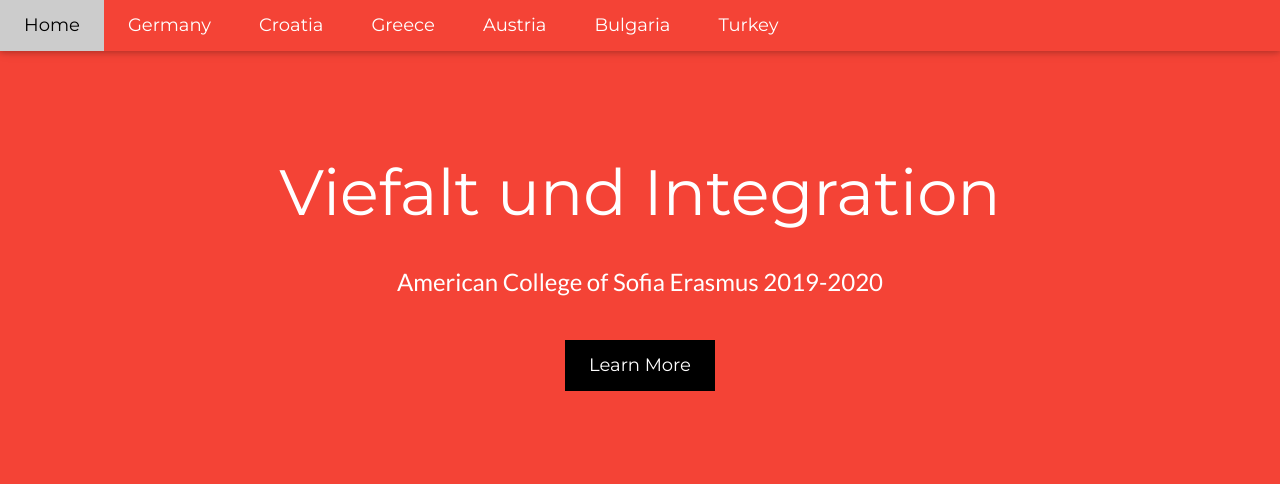
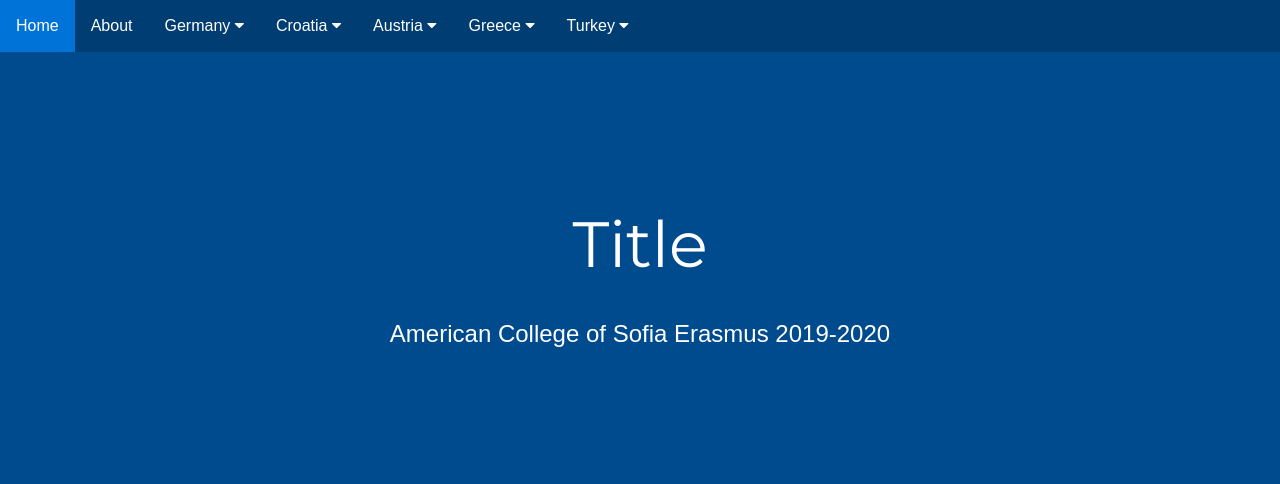
Before and after one commit to yoana19/ACS-Erasmus-Website, a PHP site: page / in a window 1280 px wide; the page is wider, and only the part inside the window is pictured. Shown: the top 484 px of that part. Run offline with PHP 8.4, Linux system fonts and the light colour scheme; grey boxes are pictures that could not be loaded.

Commit message:
major update

```diff
--- a/header.php
+++ b/header.php
@@ -17,25 +17,72 @@
   </head>
   <body>
 
-    <div class="w3-top">
-      <div class="w3-bar w3-red w3-card w3-left-align w3-large">
-        <a class="w3-bar-item w3-button w3-hide-medium w3-hide-large w3-right w3-padding-large w3-hover-white w3-large w3-red" href="javascript:void(0);" onclick="myFunction()" title="Toggle Navigation Menu"><i class="fa fa-bars"></i></a>
-        <a href="#" class="w3-bar-item w3-button w3-padding-large w3-white">Home</a>
-        <a href="#" class="w3-bar-item w3-button w3-hide-small w3-padding-large w3-hover-white">Germany</a>
-        <a href="#" class="w3-bar-item w3-button w3-hide-small w3-padding-large w3-hover-white">Croatia</a>
-        <a href="#" class="w3-bar-item w3-button w3-hide-small w3-padding-large w3-hover-white">Greece</a>
-        <a href="#" class="w3-bar-item w3-button w3-hide-small w3-padding-large w3-hover-white">Austria</a>
-        <a href="#" class="w3-bar-item w3-button w3-hide-small w3-padding-large w3-hover-white">Bulgaria</a>
-        <a href="#" class="w3-bar-item w3-button w3-hide-small w3-padding-large w3-hover-white">Turkey</a>
-      </div>
-
-      <!-- Navbar on small screens -->
-      <div id="navDemo" class="w3-bar-block w3-white w3-hide w3-hide-large w3-hide-medium w3-large">
-        <a href="#" class="w3-bar-item w3-button w3-padding-large">Germany</a>
-        <a href="#" class="w3-bar-item w3-button w3-padding-large">Croatia</a>
-        <a href="#" class="w3-bar-item w3-button w3-padding-large">Greece</a>
-        <a href="#" class="w3-bar-item w3-button w3-padding-large">Austria</a>
-        <a href="#" class="w3-bar-item w3-button w3-padding-large">Bulgaria</a>
-        <a href="#" class="w3-bar-item w3-button w3-padding-large">Turkey</a>
+    <div class="navbar w3-theme-d2">
+    <a href="index.php">Home</a>
+    <a href="about.php">About</a>
+    <div class="dropdown">
+      <button class="dropbtn">Germany
+        <i class="fa fa-caret-down"></i>
+      </button>
+      <div class="dropdown-content">
+        <a href="">Program</a>
+        <a href="#">Photos</a>
+        <a href="country-report.php?germany">Reports</a>
+        <a href="#">Profiles</a>
+        <a href="#">Extras</a>
       </div>
     </div>
+    <div class="dropdown">
+      <button class="dropbtn">Croatia
+        <i class="fa fa-caret-down"></i>
+      </button>
+      <div class="dropdown-content">
+        <a href="#">Program</a>
+        <a href="#">Photos</a>
+        <a href="country-report.php?croatia">Reports</a>
+        <a href="#">Profiles</a>
+        <a href="#">Extras</a>
+      </div>
+    </div>
+    <div class="dropdown">
+      <button class="dropbtn">Austria
+        <i class="fa fa-caret-down"></i>
+      </button>
+      <div class="dropdown-content">
+        <a href="#">Program</a>
+        <a href="#">Photos</a>
+        <a href="#">Reports</a>
+        <a href="#">Profiles</a>
+        <a href="#">Extras</a>
+      </div>
+    </div>
+    <div class="dropdown">
+      <button class="dropbtn">Greece
+        <i class="fa fa-caret-down"></i>
+      </button>
+      <div class="dropdown-content">
+        <a href="#">Program</a>
+        <a href="#">Photos</a>
+        <a href="#">Reports</a>
+        <a href="#">Profiles</a>
+        <a href="#">Extras</a>
+      </div>
+  </div>
+  <div class="dropdown">
+    <button class="dropbtn">Turkey
+      <i class="fa fa-caret-down"></i>
+    </button>
+    <div class="dropdown-content">
+      <a href="#">Program</a>
+      <a href="#">Photos</a>
+      <a href="#">Reports</a>
+      <a href="#">Profiles</a>
+      <a href="#">Extras</a>
+    </div>
+</div>
+</div>
+
+  <header class="w3-container w3-theme w3-center" style="padding:128px 16px">
+    <h1 class="w3-margin w3-jumbo">Title</h1>
+    <p class="w3-xlarge">American College of Sofia Erasmus 2019-2020</p>
+  </header>
--- a/index.php
+++ b/index.php
@@ -2,12 +2,6 @@
     require "header.php";
 ?>
 
-<!-- Header -->
-<header class="w3-container w3-red w3-center" style="padding:128px 16px">
-  <h1 class="w3-margin w3-jumbo">Viefalt und Integration</h1>
-  <p class="w3-xlarge">American College of Sofia Erasmus 2019-2020</p>
-  <button class="w3-button w3-black w3-padding-large w3-large w3-margin-top">Learn More</button>
-</header>
 
 <div class="row">
  <div class="column">
@@ -68,22 +62,6 @@
   </div>
 </div>
 
-<div class="w3-container w3-black w3-center w3-opacity w3-padding-64">
-    <h1 class="w3-margin w3-xlarge">Quote of the day: live life</h1>
-</div>
-
-<!-- Footer -->
-<footer class="w3-container w3-padding-64 w3-center w3-opacity">
-  <div class="w3-xlarge w3-padding-32">
-    <i class="fa fa-facebook-official w3-hover-opacity"></i>
-    <i class="fa fa-instagram w3-hover-opacity"></i>
-    <i class="fa fa-snapchat w3-hover-opacity"></i>
-    <i class="fa fa-pinterest-p w3-hover-opacity"></i>
-    <i class="fa fa-twitter w3-hover-opacity"></i>
-    <i class="fa fa-linkedin w3-hover-opacity"></i>
- </div>
- <p>Powered by <a href="https://www.w3schools.com/w3css/default.asp" target="_blank">w3.css</a></p>
-</footer>
 
 <script>
 // Used to toggle the menu on small screens when clicking on the menu button
--- a/main.css
+++ b/main.css
@@ -1,3 +1,5 @@
+/*country photos*/
+
 .row {
   display: flex;
 }
@@ -13,3 +15,93 @@
    width: 100%;
  }
 }
+
+/*nav bar*/
+
+body {
+  font-family: Arial, Helvetica, sans-serif;
+}
+
+.navbar {
+  overflow: hidden;
+}
+
+.navbar a {
+  float: left;
+  font-size: 16px;
+  color: white;
+  text-align: center;
+  padding: 14px 16px;
+  text-decoration: none;
+}
+
+.dropdown {
+  float: left;
+  overflow: hidden;
+}
+
+.dropdown .dropbtn {
+  font-size: 16px;
+  border: none;
+  outline: none;
+  color: white;
+  padding: 14px 16px;
+  background-color: inherit;
+  font-family: inherit;
+  margin: 0;
+}
+
+.navbar a:hover, .dropdown:hover .dropbtn {
+  background-color: #0073d8;
+}
+
+.dropdown-content {
+  display: none;
+  position: absolute;
+  background-color: #f9f9f9;
+  min-width: 160px;
+  box-shadow: 0px 8px 16px 0px rgba(0,0,0,0.2);
+  z-index: 1;
+}
+
+.dropdown-content a {
+  float: none;
+  color: black;
+  padding: 12px 16px;
+  text-decoration: none;
+  display: block;
+  text-align: left;
+}
+
+.dropdown-content a:hover {
+  background-color: #ddd;
+}
+
+.dropdown:hover .dropdown-content {
+  display: block;
+}
+
+/*color theme*/
+
+.w3-theme-l5 {color:#000 !important; background-color:#e9f5ff !important}
+.w3-theme-l4 {color:#000 !important; background-color:#b6ddff !important}
+.w3-theme-l3 {color:#000 !important; background-color:#6cbaff !important}
+.w3-theme-l2 {color:#fff !important; background-color:#2398ff !important}
+.w3-theme-l1 {color:#fff !important; background-color:#0073d8 !important}
+.w3-theme-d1 {color:#fff !important; background-color:#004581 !important}
+.w3-theme-d2 {color:#fff !important; background-color:#003d72 !important}
+.w3-theme-d3 {color:#fff !important; background-color:#003564 !important}
+.w3-theme-d4 {color:#fff !important; background-color:#002e56 !important}
+.w3-theme-d5 {color:#fff !important; background-color:#002647 !important}
+
+.w3-theme-light {color:#000 !important; background-color:#e9f5ff !important}
+.w3-theme-dark {color:#fff !important; background-color:#002647 !important}
+.w3-theme-action {color:#fff !important; background-color:#002647 !important}
+
+.w3-theme {color:#fff !important; background-color:#004b8d !important}
+.w3-text-theme {color:#004b8d !important}
+.w3-border-theme {border-color:#004b8d !important}
+
+.w3-hover-theme:hover {color:#fff !important; background-color:#004b8d !important}
+.w3-hover-text-theme:hover {color:#004b8d !important}
+.w3-hover-border-theme:hover {border-color:#004b8d !important}
```
Also changed, not shown: about.php (added, +9 -0 lines), country-extras.php (added, +31 -0 lines), country-photos.php (added, +31 -0 lines), country-profiles.php (added, +31 -0 lines), country-program.php (added, +31 -0 lines), country-report.php (added, +57 -0 lines), germany.php (deleted), 1 other file.
